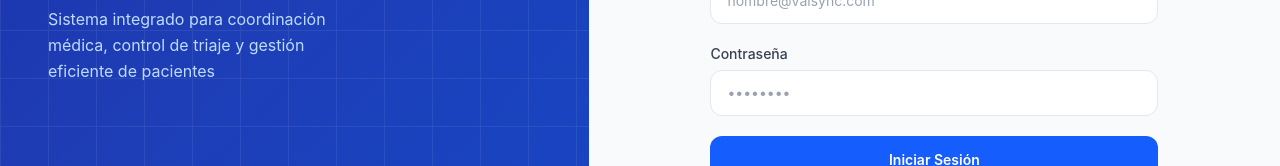
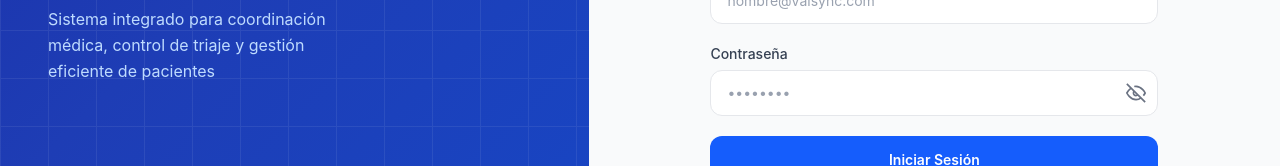
Before and after one commit to LuisAS7/Repo-Frontend, a React (Vite) app: page / in a window 1280 px wide. Shown: the part 354-520 px from the top of the page. Built offline with nearby package versions, Linux system fonts and the light colour scheme; no server answers.

Commit message:
feat: show password button

```diff
--- a/src/pages/LoginPage.tsx
+++ b/src/pages/LoginPage.tsx
@@ -7,6 +7,7 @@
   const [password, setPassword] = useState('')
   const [error, setError] = useState('')
   const [loading, setLoading] = useState(false)
+  const [showPassword, setShowPassword] = useState(false)
 
   const { login } = useAuthStore()
 
@@ -102,14 +103,33 @@
               <label className="block text-sm font-medium text-gray-700 mb-1.5">
                 Contraseña
               </label>
-              <input
-                type="password"
+              <div className="relative">
+                <input
+                type={showPassword ? 'text' : 'password'}
                 value={password}
                 onChange={(e) => setPassword(e.target.value)}
                 placeholder="••••••••"
                 required
                 className="w-full px-4 py-3 rounded-xl border border-gray-200 bg-white text-sm text-gray-900 placeholder-gray-400 outline-none focus:ring-2 focus:ring-blue-500 focus:border-transparent transition"
               />
+              <button
+                  type="button"
+                  onClick={() => setShowPassword(!showPassword)}
+                  className="absolute right-3 top-1/2 -translate-y-1/2 text-gray-500 hover:text-gray-700 transition"
+                >
+                  {showPassword ? (
+                    <svg width="20" height="20" viewBox="0 0 24 24" fill="none" stroke="currentColor" strokeWidth="2">
+                      <path d="M1 12s4-8 11-8 11 8 11 8-4 8-11 8-11-8-11-8z" />
+                      <circle cx="12" cy="12" r="3" />
+                    </svg>
+                  ) : (
+                    <svg width="20" height="20" viewBox="0 0 24 24" fill="none" stroke="currentColor" strokeWidth="2">
+                      <path d="M17.94 17.94A10.07 10.07 0 0 1 12 20c-7 0-11-8-11-8a18.45 18.45 0 0 1 5.06-5.94M9.9 4.24A9.12 9.12 0 0 1 12 4c7 0 11 8 11 8a18.5 18.5 0 0 1-2.16 3.19m-6.72-1.07a3 3 0 1 1-4.24-4.24" />
+                      <line x1="1" y1="1" x2="23" y2="23" />
+                    </svg>
+                  )}
+                </button>
+              </div>
             </div>
 
             {error && (
```
